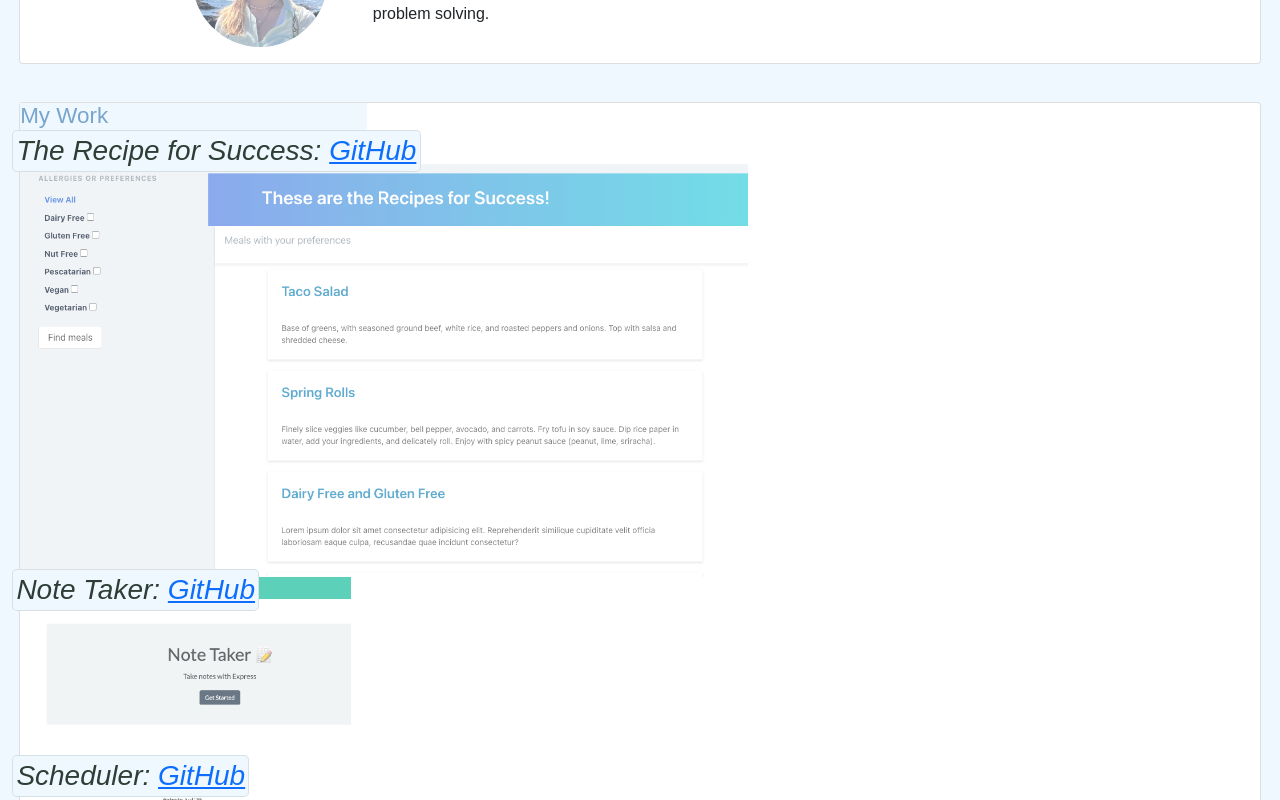
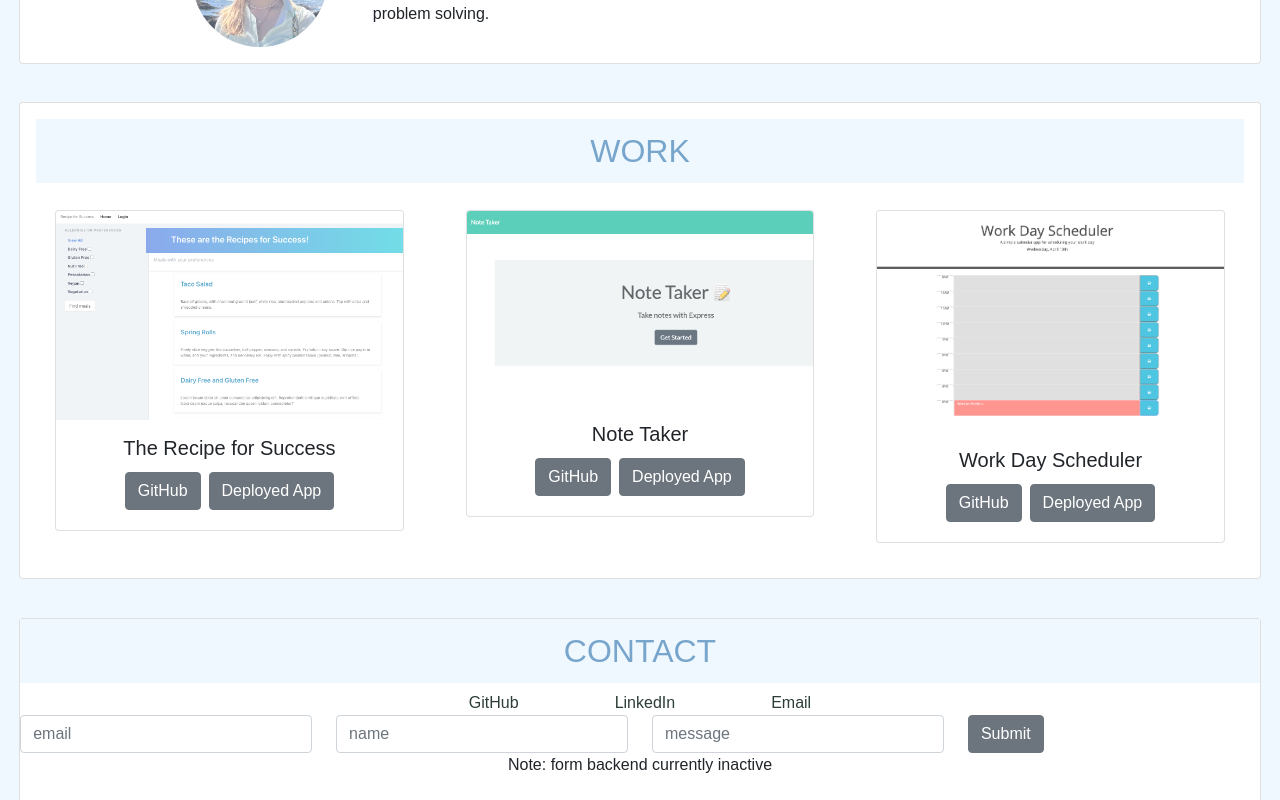
Before and after one commit to lindybriggs/Portfolio, a React (Create React App) app in the folder portfolio/: page / in a window 1280 px wide. Shown: the part 720-1520 px from the top of the page. Built offline with nearby package versions, Linux system fonts and the light colour scheme.

Commit message:
updated work cards

```diff
--- a/portfolio/src/Components/Work.js
+++ b/portfolio/src/Components/Work.js
@@ -6,21 +6,47 @@ import schedulerPhoto from '../Images/scheduler.png'
 export default function Work() {
     return (
         <section className="card">
-            <h2 id="Work" className="titles">My Work</h2>
-            <section className="content">
-                <div className="try">
-                    <a href="https://therecipeforsuccess.herokuapp.com/" ><img className="bigWork" src={recipePhoto} alt="full stack group project - the recipe for success" /></a>
-                    <h3>The Recipe for Success: <a href="https://github.com/mcjbyday/therecipeforsuccess">GitHub</a> </h3>
+            <div className='card-body'>
+            <h2 id="Work" className="card-title text-center lh-lg">WORK</h2>
+
+            <section className="row justify-content-center">
+
+                <div className="col-sm-10 col-md-4">
+                    <div className="card text-center " >
+                        <img src={recipePhoto} className="card-img-top" alt="recipe for success deployed homepage" />
+                        <div className="card-body align-content-center">
+                            <h5 className="card-title text-center">The Recipe for Success</h5>
+                            <a href="https://github.com/mcjbyday/therecipeforsuccess" className="btn btn-secondary m-1">GitHub</a>
+                            <a href="https://therecipeforsuccess.herokuapp.com/" className="btn btn-secondary m-1">Deployed App</a>
+                        </div>
+                    </div>
                 </div>
-                <div className="other1">
-                    <a href="https://limitless-wave-23866.herokuapp.com/"><img className="otherWork1" src={noteTakerPhoto} alt="note taker app" /></a>
-                    <h3>Note Taker: <a href="https://github.com/lindybriggs/Note-Taker">GitHub</a> </h3>
+
+                <div className="col-sm-10 col-md-4">
+                    <div className="card text-center" >
+                        <img src={noteTakerPhoto} className="card-img-top" alt="note taker homepage" />
+                        <div className="card-body align-content-center">
+                            <h5 className="card-title text-center">Note Taker</h5>
+                            <a href="https://github.com/lindybriggs/Note-Taker" className="btn btn-secondary m-1">GitHub</a>
+                            <a href="https://limitless-wave-23866.herokuapp.com/" className="btn btn-secondary m-1">Deployed App</a>
+                        </div>
+                    </div>
                 </div>
-                <div className="other2">
-                    <a href="https://lindybriggs.github.io/hw5-scheduler/"><img className="otherWork2" src={schedulerPhoto} alt="another example of my work" /></a>
-                    <h3>Scheduler: <a href="https://github.com/lindybriggs/hw5-scheduler">GitHub</a></h3>
+
+                <div className="col-sm-10 col-md-4">
+                    <div className="card text-center" >
+                        <img src={schedulerPhoto} className="card-img-top" alt="work day scheduler home page" />
+                        <div className="card-body align-content-center">
+                            <h5 className="card-title text-center">Work Day Scheduler</h5>
+                            <a href="https://github.com/lindybriggs/hw5-scheduler" className="btn btn-secondary m-1">GitHub</a>
+                            <a href="https://lindybriggs.github.io/hw5-scheduler/" className="btn btn-secondary m-1">Deployed App</a>
+                        </div>
+                    </div>
                 </div>
-            </section>
+
         </section>
+
+        </div>
+        </section >
     )
 };
```
Also changed, not shown: portfolio/src/Images/note-taker.png (added).
